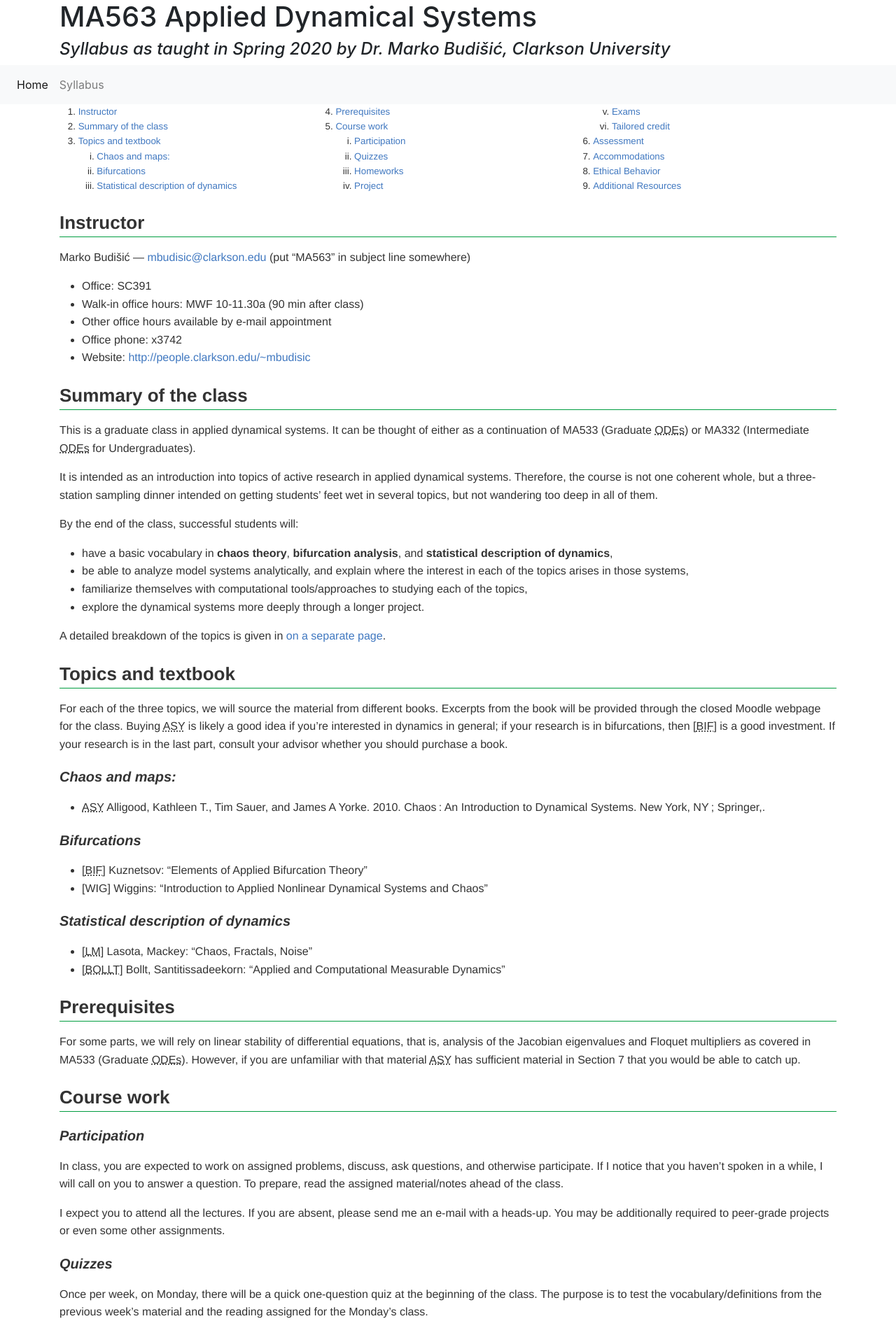
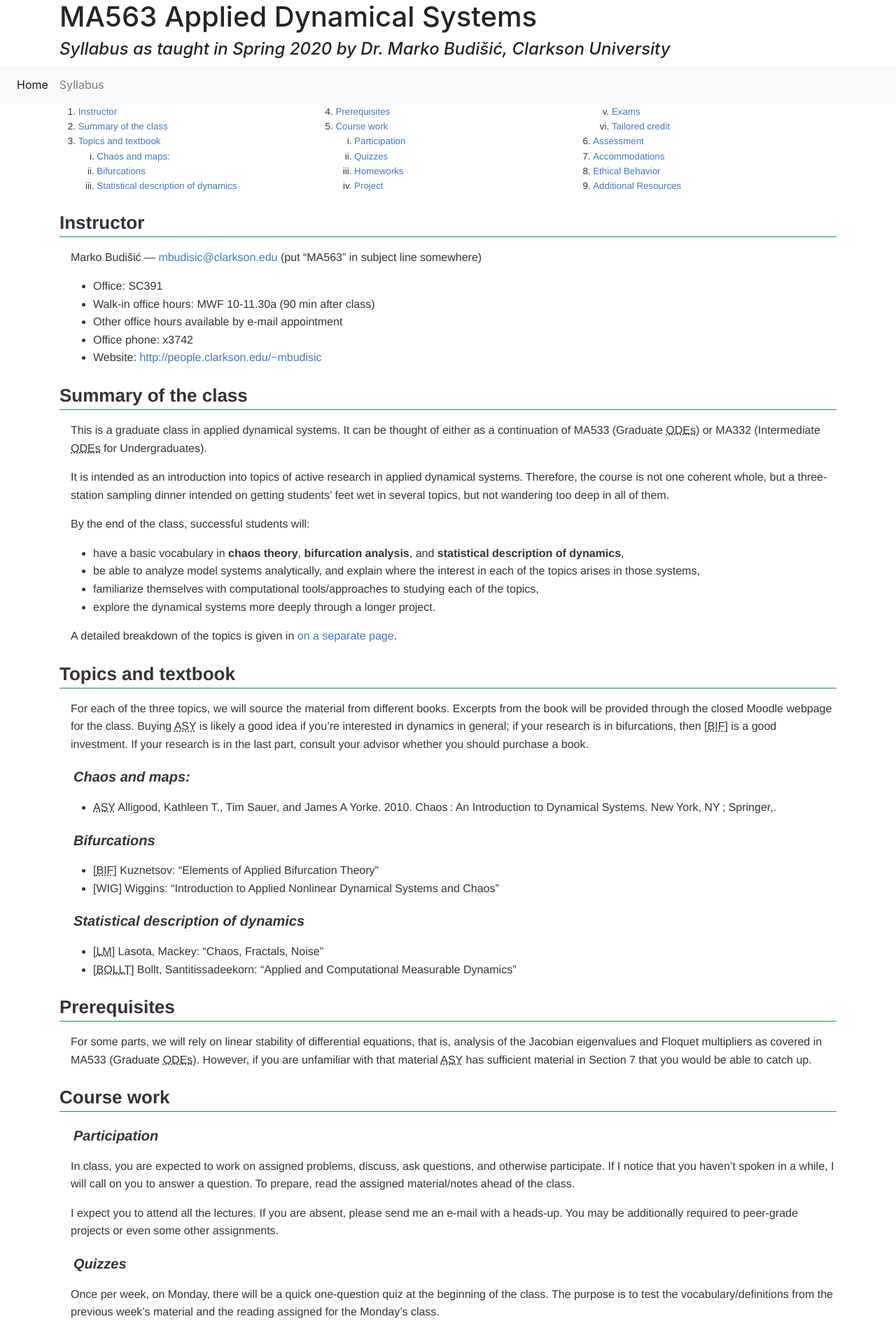
Before and after one commit to mbudisic/MA563-S20, a Jekyll site: the page built from syllabus.md, in a window 1280 px wide. Shown: the top 1908 px of the page at 70% size. Built offline with Jekyll 4.4.1, drawn with Linux system fonts in a browser that asks for light colours; nearby versions of some CDN libraries; our own code applies the rules of GitHub Pages for plain Markdown files.

Commit message:
Indented after h2

```diff
--- a/_layouts/default.html
+++ b/_layouts/default.html
@@ -12,7 +12,7 @@
 <link rel="stylesheet" href="https://maxcdn.bootstrapcdn.com/bootstrap/4.0.0/css/bootstrap.min.css" integrity="sha384-Gn5384xqQ1aoWXA+058RXPxPg6fy4IWvTNh0E263XmFcJlSAwiGgFAW/dAiS6JXm" crossorigin="anonymous">
 <link rel="stylesheet" href="{{site.baseurl}}/css/github-markdown.css">
     <link rel="stylesheet" href="{{site.baseurl}}/css/syntax.css">
-    <link rel="stylesheet" href="{{site.baseurl}}/css/cs207.css">
+    <link rel="stylesheet" href="{{site.baseurl}}/css/customstyle.css">
 
 
     <!-- HTML5 shim and Respond.js for IE8 support of HTML5 elements and media queries -->
--- a/_layouts/lecture.html
+++ b/_layouts/lecture.html
@@ -12,7 +12,7 @@
     <link rel="stylesheet" href="https://maxcdn.bootstrapcdn.com/bootstrap/3.3.2/css/bootstrap.min.css">
     <link rel="stylesheet" href="{{site.baseurl}}/css/github-markdown.css">
     <link rel="stylesheet" href="{{site.baseurl}}/css/syntax.css">
-    <link rel="stylesheet" href="{{site.baseurl}}/css/cs207.css">
+    <link rel="stylesheet" href="{{site.baseurl}}/css/customstyle.css">
 
     <!-- HTML5 shim and Respond.js for IE8 support of HTML5 elements and media queries -->
     <!-- WARNING: Respond.js doesn't work if you view the page via file:// -->
--- a/css/cs207.css
+++ b/css/customstyle.css
@@ -13,6 +13,12 @@ h2, .markdown-body h2 {
   border-bottom: 1.5px solid #009d40;
 }
 
+/* indent paragraph following h2 */
+h2 ~ *:not(h2) {
+    margin-left: 1em;
+}
+
+
 h3, .markdown-body h3 {
     font-size: 20px;
     font-style: italic;
```
